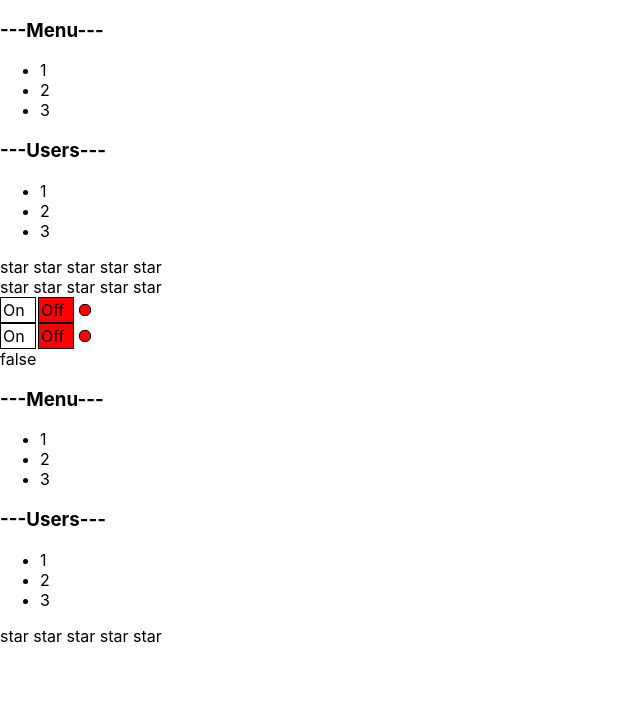
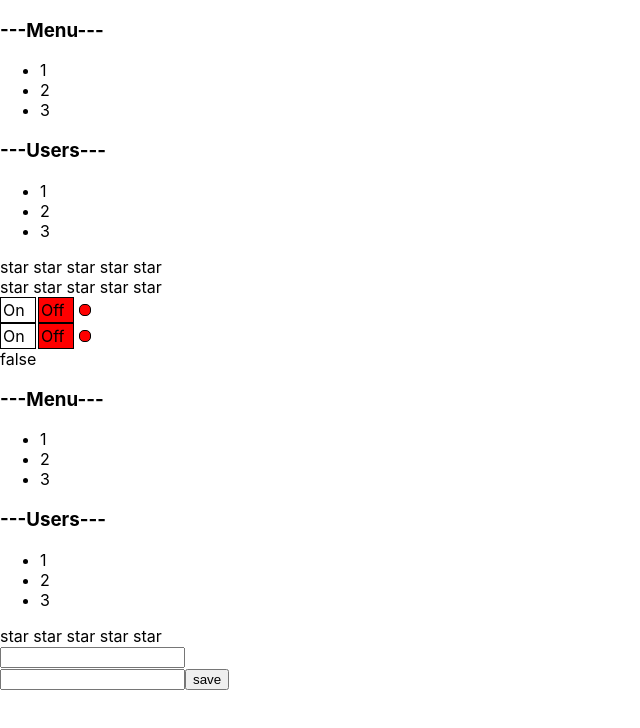
Before and after one commit to YuliyaMartinchuk/ReactVeryDetailed, a React (Create React App) app: page / in a window 1280 px wide. Shown: the top 728 px of the page, without its empty margins (0-640 px from the left). Built offline with nearby package versions, Linux system fonts and the light colour scheme.

Commit message:
add UncontrolledInput

```diff
--- a/src/App.tsx
+++ b/src/App.tsx
@@ -1,12 +1,16 @@
 import React, {useState} from 'react';
 import './App.css';
-import Accordion from "./components/Accordion/Accordion";
+import {Accordion} from "./components/Accordion/Accordion";
 import {Rating, RatingValueType} from "./components/Rating/Rating";
 import {MyOnOff} from "./components/MyOnOff/MyOnOff";
 import {UncontrolledOnOff} from "./components/UncontrolledOnOff/UncontrolledOnOff";
-import UncontrolledAccordion from "./components/UncontrolledAccordion/UncontrolledAccordion";
+import {UncontrolledAccordion} from "./components/UncontrolledAccordion/UncontrolledAccordion";
 import {UncontrolledRating} from "./components/UncontrolledRating/UncontrolledRating";
 import {OnOff} from "./components/OnOff/OnOff";
+import {UncontrolledInput} from "./components/UncontrolledInput/UncontrolledInput";
+import {
+    UncontrolledInputByButtonPress
+} from "./components/UncontrolledInputByButtonPress/UncontrolledInputByButtonPress";
 
 
 function App() {
@@ -29,7 +33,9 @@ function App() {
             <UncontrolledOnOff  onChange={setSwitchOn}/> {switchOn.toString()}
             <UncontrolledAccordion titleValue={"Menu"}/>
             <UncontrolledAccordion titleValue={"Users"}/>
-            <UncontrolledRating/>
+            <UncontrolledRating />
+            <UncontrolledInput />
+            <UncontrolledInputByButtonPress />
         </div>
     );
 }
--- a/src/components/Accordion/Accordion.tsx
+++ b/src/components/Accordion/Accordion.tsx
@@ -6,7 +6,7 @@ type AccordionPropsType = {
     onChange: ()=>void
 }
 
-function Accordion(props: AccordionPropsType) {
+export  function Accordion(props: AccordionPropsType) {
     console.log("Accordion rendering")
 
     return (<div>
@@ -26,7 +26,7 @@ type AccordionTitlePropsType = {
 function AccordionTitle(props: AccordionTitlePropsType) {
     console.log("AccordionTitle rendering")
     return (
-        <h3 onClick={props.onChange}>---{props.title}---</h3>
+        <h3 onClick={(e)=>props.onChange()}>---{props.title}---</h3>
     )
 }
 
@@ -38,5 +38,3 @@ function AccordionBody() {
         <li>3</li>
     </ul>
 }
-
-export default Accordion;
--- a/src/components/UncontrolledAccordion/UncontrolledAccordion.tsx
+++ b/src/components/UncontrolledAccordion/UncontrolledAccordion.tsx
@@ -5,7 +5,7 @@ type AccordionPropsType = {
     // collapsed: boolean
 }
 
-function UncontrolledAccordion(props: AccordionPropsType) {
+ export function UncontrolledAccordion(props: AccordionPropsType) {
     console.log("Accordion rendering")
 
     let [collapsed, setCollapsed] = useState(false)
@@ -39,5 +39,3 @@ function AccordionBody() {
         <li>3</li>
     </ul>
 }
-
-export default UncontrolledAccordion;
--- /dev/null
+++ b/src/components/UncontrolledInput/UncontrolledInput.tsx
@@ -0,0 +1,15 @@
+import React, {ChangeEvent, useRef, useState} from 'react';
+
+export const UncontrolledInput = () => {
+    const [value,setValue] = useState("")
+    const onChange= (e:ChangeEvent<HTMLInputElement>)=> {
+        const actualValue = e.currentTarget.value
+        setValue(actualValue)
+    }
+
+    return (
+        <div>
+            <input onChange={onChange}/>
+        </div>
+    );
+};
--- /dev/null
+++ b/src/components/UncontrolledInputByButtonPress/UncontrolledInputByButtonPress.tsx
@@ -0,0 +1,17 @@
+import React, {useRef, useState} from 'react';
+
+export const UncontrolledInputByButtonPress = () => {
+    const [value,setValue] = useState("")
+    const inputRef = useRef<HTMLInputElement>(null)
+
+    const save = () =>{
+        const el= inputRef.current as  HTMLInputElement
+        setValue(el.value)
+    }
+    return (
+        <>
+            <input ref={inputRef}  />
+            <button onClick={save} >save</button>
+        </>
+    );
+};
--- a/src/components/UncontrolledOnOff/UncontrolledOnOff.tsx
+++ b/src/components/UncontrolledOnOff/UncontrolledOnOff.tsx
@@ -2,13 +2,14 @@ import React, {useState} from "react";
 
 type PropsType = {
     onChange: (on:boolean)=>void
+    defaultOn?:boolean
     // on:boolean
 }
 
 export const UncontrolledOnOff = (props:PropsType)=>{
     console.log("OnOf rendering")
 
-    let [on,setOn]  = useState(false)
+    let [on,setOn]  = useState(props.defaultOn ? props.defaultOn: false )
 
     console.log("On:" + on)
 
--- a/src/components/UncontrolledRating/UncontrolledRating.tsx
+++ b/src/components/UncontrolledRating/UncontrolledRating.tsx
@@ -1,15 +1,19 @@
 import React, {useState} from "react";
 
-// type RatingPropsType = {
-//     value:0|1|2|3|4|5
-// }
+type RatingPropsType = {
+    defaultValue?: RatingValueType
+    // onchange: (value:RatingValueType) => void
+}
 
-export function UncontrolledRating() {
+export type RatingValueType = 0|1|2|3|4|5
+
+export function UncontrolledRating(props:RatingPropsType) {
     console.log("Rating rendering")
-    let [value, setValue] = useState(0)
+    let [value, setValue] = useState<RatingValueType>(props.defaultValue ? props.defaultValue:0)
     return (
         <div>
-            <Star selected={value > 0} setValue={()=>setValue(1)} />
+            {/*<Star selected={value > 0} setValue={()=>{setValue(1);props.onchange(1)}} />*/}
+            <Star selected={value > 1} setValue={()=>setValue(1)} />
             <Star selected={value > 1} setValue={()=>setValue(2)} />
             <Star selected={value > 2} setValue={()=>setValue(3)} />
             <Star selected={value > 3} setValue={()=>setValue(4)} />
```
